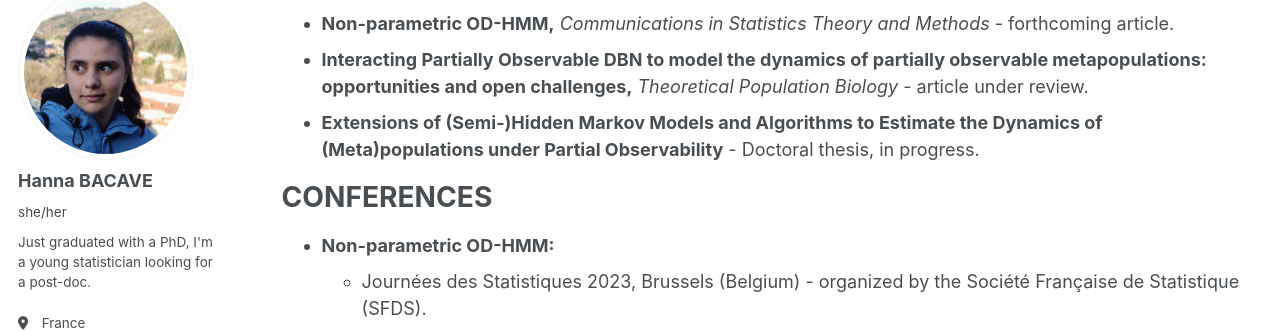
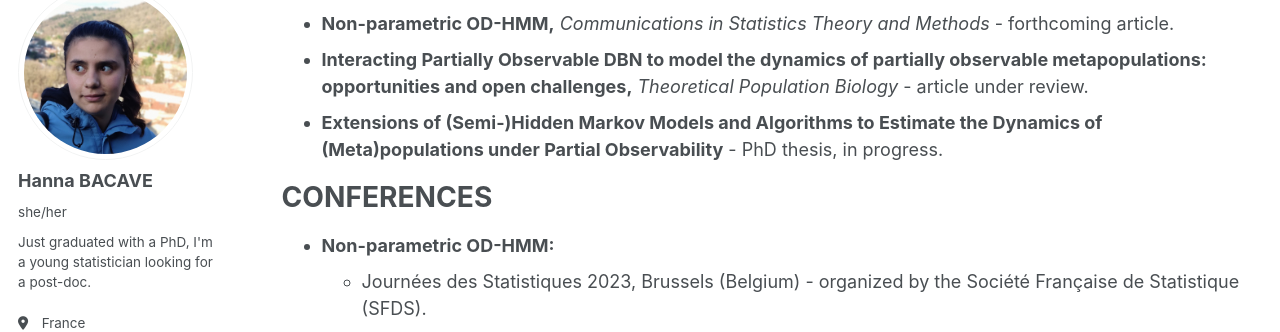
Before and after one commit to hannabacave/hannabacave.github.io, a Jekyll site: the page built from _pages/cv.md, in a window 1280 px wide and 900 px high, scrolled down 2208 px. Shown: the part 121-453 px from the top of the window. Built offline with Jekyll 4.4.1, drawn with Linux system fonts in a browser that asks for light colours; some web fonts are replaced.

Commit message:
Update cv.md

```diff
--- a/_pages/cv.md
+++ b/_pages/cv.md
@@ -94,7 +94,7 @@ PUBLICATIONS
 ===
 - **Non-parametric OD-HMM,** *Communications in Statistics Theory and Methods* - forthcoming article.
 - **Interacting Partially Observable DBN to model the dynamics of partially observable metapopulations: opportunities and open challenges,** *Theoretical Population Biology* - article under review.
-- **Extensions of (Semi-)Hidden Markov Models and Algorithms to Estimate the Dynamics of (Meta)populations under Partial Observability** - Doctoral thesis, in progress.
+- **Extensions of (Semi-)Hidden Markov Models and Algorithms to Estimate the Dynamics of (Meta)populations under Partial Observability** - PhD thesis, in progress.
 
 
 
```
